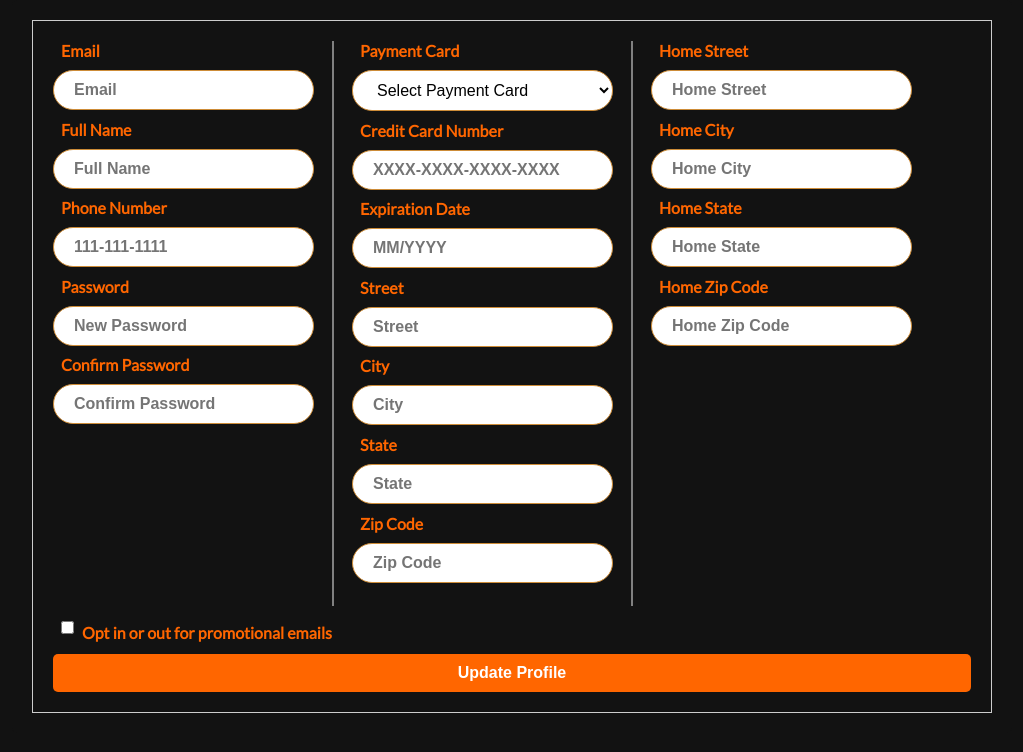
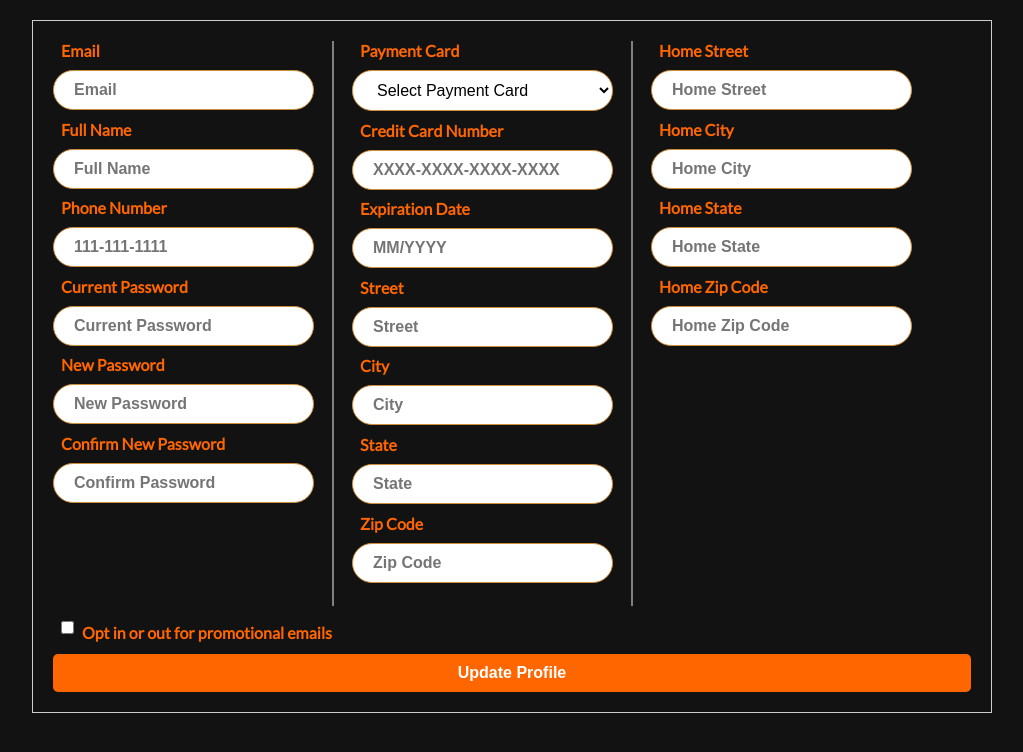
Before and after one commit to Cucumbercon/Cinema-Project, a React (Create React App) app in the folder web/: page /updateprofile in a window 1280 px wide. Shown: the top 752 px of the page, without its empty margins (128-1151 px from the left). Built offline with nearby package versions, Linux system fonts and the light colour scheme; no server answers; a web font is replaced by a local one.

Commit message:
added another input for the current password

```diff
--- a/web/src/pages/Users/UpdateProfile.js
+++ b/web/src/pages/Users/UpdateProfile.js
@@ -11,6 +11,7 @@ export const UpdateProfile = (props) => {
   const [expirationDate, setExpirationDate] = useState('');
   const [password, setPassword] = useState('');
   const [confirmPassword, setConfirmPassword] = useState('');
+  const [currentPassword, setCurrentPassword] = useState('');
   const [selectedPaymentCard, setSelectedPaymentCard] = useState('');
   const [street, setStreet] = useState('');
   const [city, setCity] = useState('');
@@ -126,9 +127,21 @@ export const UpdateProfile = (props) => {
                 name="phoneNumber"
               />
             </div>
+            {/* Current Password */}
+            <div className="input-container">
+              <label htmlFor="Curpassword">Current Password</label>
+              <input
+                value={currentPassword}
+                onChange={(e) => setCurrentPassword(e.target.value)}
+                type="updatepassword"
+                placeholder="Current Password"
+                id="Current password"
+                name="Current_password"
+              />
+            </div>
             {/* Password */}
             <div className="input-container">
-              <label htmlFor="password">Password</label>
+              <label htmlFor="password">New Password</label>
               <input
                 value={password}
                 onChange={(e) => setPassword(e.target.value)}
@@ -140,7 +153,7 @@ export const UpdateProfile = (props) => {
             </div>
             {/* Confirm Password */}
             <div className="input-container">
-              <label htmlFor="confirmPassword">Confirm Password</label>
+              <label htmlFor="confirmPassword">Confirm New Password</label>
               <input
                 value={confirmPassword}
                 onChange={(e) => setConfirmPassword(e.target.value)}
```
